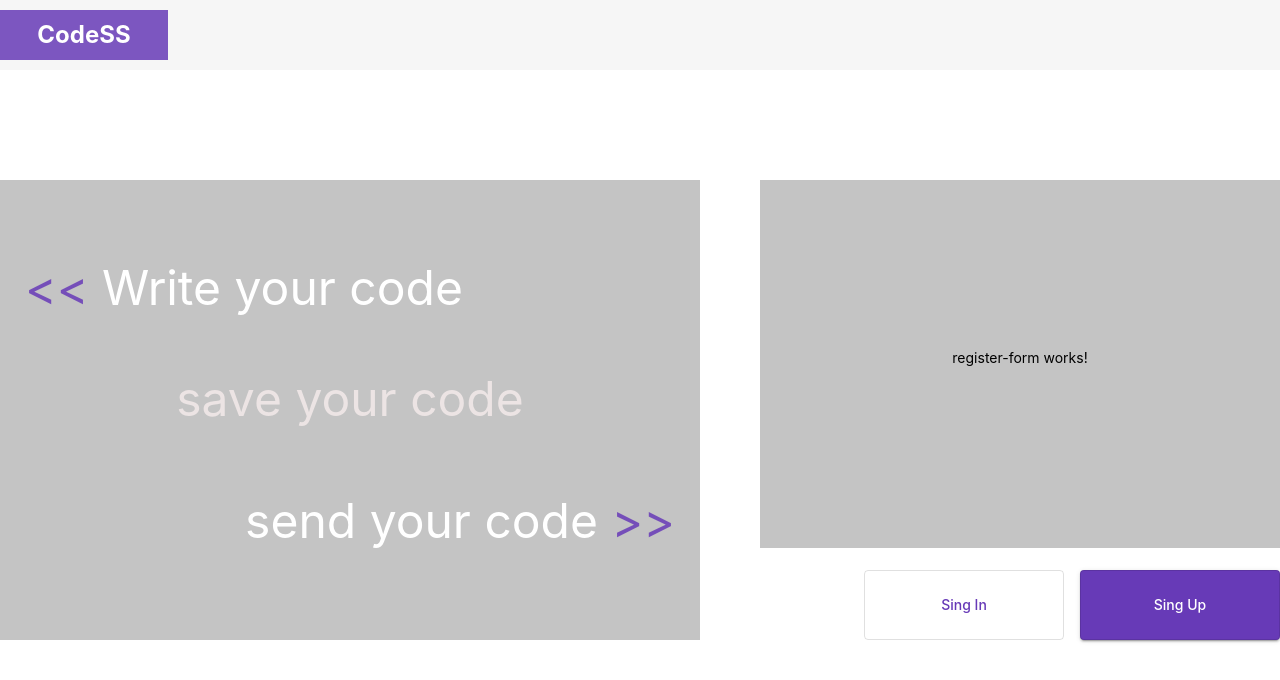
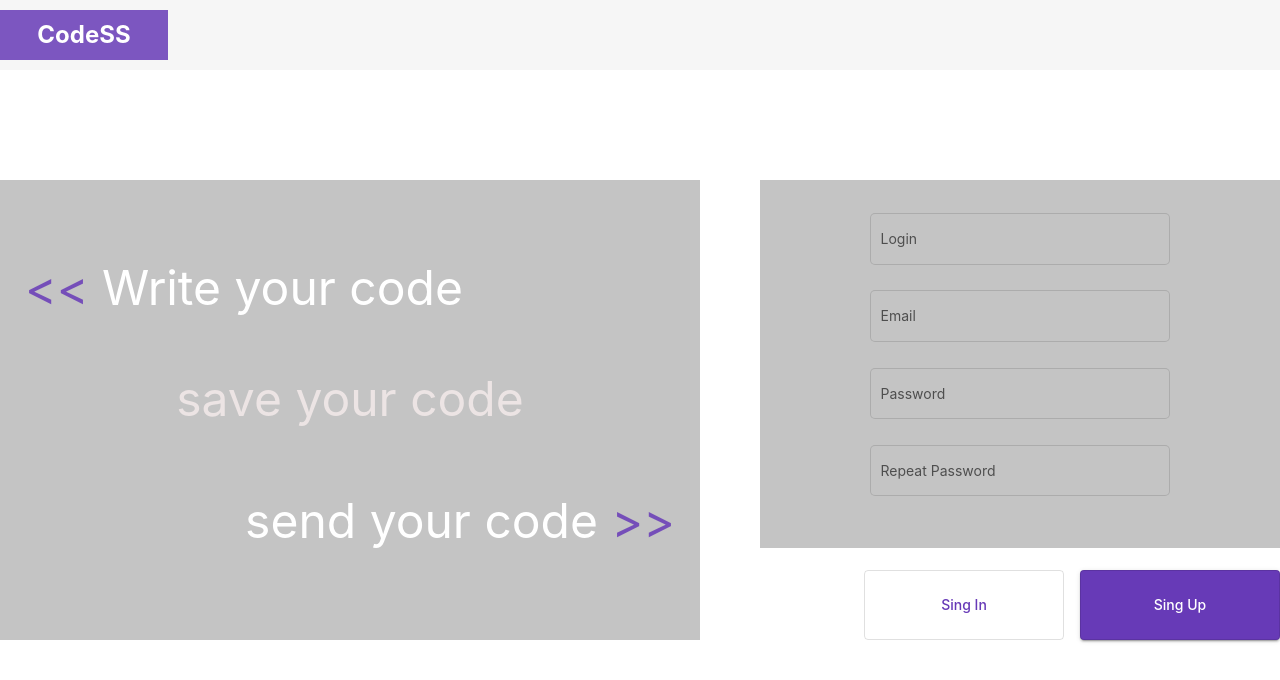
Before and after one commit to this4you/CodeSS, an Angular app: page /register in a window 1280 px wide. Shown: the top 680 px of the page. Built offline with nearby package versions, Linux system fonts and the light colour scheme.

Commit message:
start setting login/register form

```diff
--- a/src/app/components/login-form/login-form.component.html
+++ b/src/app/components/login-form/login-form.component.html
@@ -2,7 +2,13 @@
     <mat-form-field appearance="outline">
         <mat-label>Login</mat-label>
         <input matInput placeholder="Login">
-        <mat-icon matSuffix> sentiment_very_satisfied </mat-icon>
+        <!-- <mat-icon matSuffix> sentiment_very_satisfied </mat-icon> -->
+        <!-- <mat-hint>Hint</mat-hint> -->
+    </mat-form-field>
+    <mat-form-field appearance="outline">
+        <mat-label>Password</mat-label>
+        <input matInput placeholder="Password">
+        <!-- <mat-icon matSuffix> sentiment_very_satisfied </mat-icon> -->
         <!-- <mat-hint>Hint</mat-hint> -->
     </mat-form-field>
 </div>
--- a/src/app/components/login-form/login-form.component.scss
+++ b/src/app/components/login-form/login-form.component.scss
@@ -0,0 +1,6 @@
+.login {
+    display        : flex;
+    justify-content: center;
+    flex-direction : column;
+    width          : 300px;
+}
--- a/src/app/components/register-form/register-form.component.html
+++ b/src/app/components/register-form/register-form.component.html
@@ -1 +1,26 @@
-<p>register-form works!</p>
+<div class="register">
+    <mat-form-field appearance="outline">
+        <mat-label>Login</mat-label>
+        <input matInput placeholder="Login">
+        <!-- <mat-icon matSuffix> sentiment_very_satisfied </mat-icon> -->
+        <!-- <mat-hint>Hint</mat-hint> -->
+    </mat-form-field>
+    <mat-form-field appearance="outline">
+        <mat-label>Email</mat-label>
+        <input matInput placeholder="Email">
+        <!-- <mat-icon matSuffix> sentiment_very_satisfied </mat-icon> -->
+        <!-- <mat-hint>Hint</mat-hint> -->
+    </mat-form-field>
+    <mat-form-field appearance="outline">
+        <mat-label>Password</mat-label>
+        <input matInput placeholder="Password">
+        <!-- <mat-icon matSuffix> sentiment_very_satisfied </mat-icon> -->
+        <!-- <mat-hint>Hint</mat-hint> -->
+    </mat-form-field>
+    <mat-form-field appearance="outline">
+        <mat-label>Repeat Password</mat-label>
+        <input matInput placeholder="Repeat Password">
+        <!-- <mat-icon matSuffix> sentiment_very_satisfied </mat-icon> -->
+        <!-- <mat-hint>Hint</mat-hint> -->
+    </mat-form-field>
+</div>
--- a/src/app/components/register-form/register-form.component.scss
+++ b/src/app/components/register-form/register-form.component.scss
@@ -0,0 +1,6 @@
+.register {
+    display        : flex;
+    justify-content: center;
+    flex-direction : column;
+    width          : 300px;
+}
--- a/src/styles.scss
+++ b/src/styles.scss
@@ -1,15 +1,27 @@
 /* You can add global styles to this file, and also import other style files */
-:root
-{
-  --first-color: #673ab7d9;
+:root {
+  --first-color : #673ab7d9;
   --second-color: #ffd740;
 }
+
 * {
-    font-family: -apple-system, BlinkMacSystemFont, 'Segoe UI', 'Roboto', 'Oxygen',
-      'Ubuntu', 'Cantarell', 'Fira Sans', 'Droid Sans', 'Helvetica Neue',
-      sans-serif;
-    -webkit-font-smoothing: antialiased;
-    -moz-osx-font-smoothing: grayscale;
-  }
-html, body { height: 100%; }
-body { margin: 0; font-family: Roboto, "Helvetica Neue", sans-serif; }
+  font-family: -apple-system, BlinkMacSystemFont, 'Segoe UI', 'Roboto', 'Oxygen',
+    'Ubuntu', 'Cantarell', 'Fira Sans', 'Droid Sans', 'Helvetica Neue',
+    sans-serif;
+  -webkit-font-smoothing : antialiased;
+  -moz-osx-font-smoothing: grayscale;
+}
+
+html,
+body {
+  height: 100%;
+}
+
+body {
+  margin     : 0;
+  font-family: Roboto, "Helvetica Neue", sans-serif;
+}
+
+label {
+  min-height: 20px;
+}
```
Also changed, not shown: 1 other file (tests, documents, lock files or other folders).
